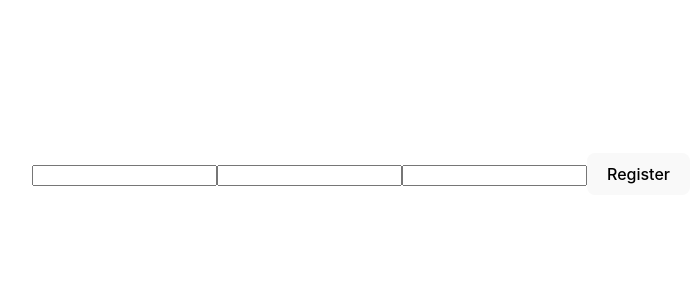
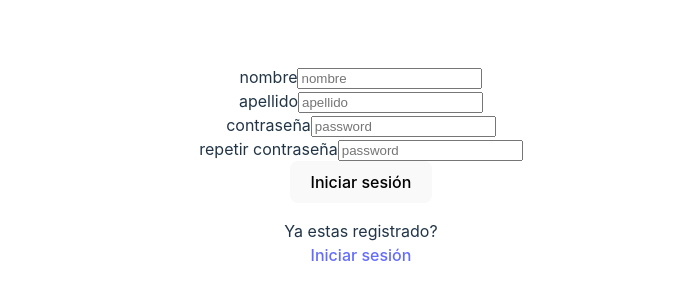
Before and after one commit to VeroPolegre/Fincas_Front, a React (Vite) app: page /register in a window 1280 px wide. Shown: the part 226-526 px from the top of the page, without its empty margins (279-978 px from the left). Built offline with nearby package versions, Linux system fonts and the light colour scheme.

Commit message:
bug register ok

```diff
--- a/src/components/Login/Login.jsx
+++ b/src/components/Login/Login.jsx
@@ -63,7 +63,7 @@ const Login = () => {
           htmlFor="usernameFormLogin"
           className="material-symbols-outlined"
         >
-          person
+          correo electrónico
         </label>
         <input
           type="text"
@@ -81,7 +81,7 @@ const Login = () => {
           htmlFor="passwordFormLogin"
           className="material-symbols-outlined"
         >
-          lock
+          contraseña
         </label>
         <input
           type="password"
--- a/src/components/Register/Register.jsx
+++ b/src/components/Register/Register.jsx
@@ -1,34 +1,145 @@
-import React, { useState } from 'react'
-import { useDispatch } from 'react-redux'
-import { register } from '../../features/auth/authSlice'
+import React, { useEffect, useState } from "react";
+import { useDispatch, useSelector } from "react-redux";
+import { register, login, reset } from "../../features/auth/authSlice";
+import "./Register.scss";
+import { useNavigate } from "react-router-dom";
+import "./Register.scss";
+
 const Register = () => {
-    const [formData, setFormData] = useState({
-        name:'',
-        email:'',
-        password:''
-    })
-    const {name,email,password} = formData
+  const [formData, setFormData] = useState({
 
-    const dispatch = useDispatch()
+    email: "",
+    password: "",
+  });
+  const { email, password } = formData;
+  const { isSuccess, message, isError } = useSelector((state) => state.auth);
 
-    const onChange = (e)=>{
-        setFormData({
-            ...formData,
-            [e.target.name]:e.target.value,
-        })
+  const navigate = useNavigate();
+  const dispatch = useDispatch();
+
+  const [errors, setErrors] = useState({});
+  const [loginError, setLoginError] = useState(null);
+
+  useEffect(() => {
+    if (isSuccess) {
+      navigate("/");
     }
-    const onSubmit = (e) => {
-        e.preventDefault()
-        dispatch(register(formData))
-        console.log('formData',formData)
+    if (isError) {
+      setLoginError("Email o contraseña incorrectos");
     }
+    dispatch(reset());
+  }, [isSuccess, message, isError]);
+
+  const onChange = (e) => {
+    setFormData({
+      ...formData,
+      [e.target.name]: e.target.value,
+    });
+  };
+
+  const onSubmit = (e) => {
+    e.preventDefault();
+
+    const validationErrors = {};
+    if (!email) {
+      validationErrors.email = "Introduzca una dirección de correo electrónico";
+    }
+    if (!password) {
+      validationErrors.password = "Introduzca una contraseña";
+    }
+
+    if (Object.keys(validationErrors).length > 0) {
+      setErrors(validationErrors);
+      return;
+    }
+
+    setErrors({});
+    setLoginError(null);
+    dispatch(login(formData));
+  };
   return (
-    <form onSubmit={onSubmit}>
-        <input type="text" name="name" value={name} onChange={onChange} />
-        <input type="email" name="email" value={email} onChange={onChange}/>
-        <input type="password" name="password" value={password} onChange={onChange}/>
-        <button type="submit">Register</button>
+    <form onSubmit={onSubmit} className="form-register">
+      <div className="custom-label-input">
+        <label
+          htmlFor="usernameFormLogin"
+          className="material-symbols-outlined"
+        >
+          nombre
+        </label>
+        <input
+          type="text"
+          name="nombre"
+          placeholder="nombre"
+          value={name}
+          onChange={onChange}
+          id="usernameFormLogin"
+        />{" "}
+        {errors.name && <p>{errors.name}</p>}
+      </div>
+      <div className="custom-label-input">
+        <label
+          htmlFor="nameFormLogin"
+          className="material-symbols-outlined"
+        >
+          apellido
+        </label>
+        <input
+          type="text"
+          name="apellido"
+          placeholder="apellido"
+          value={name}
+          onChange={onChange}
+          id="surnameFormLogin"
+        />{" "}
+        {errors.surname && <p>{errors.surname}</p>}
+      </div>
+
+      <div className="custom-label-input">
+        <label
+          htmlFor="passwordFormLogin"
+          className="material-symbols-outlined"
+        >
+          contraseña
+        </label>
+        <input
+          type="password"
+          name="password"
+          placeholder="password"
+          value={password}
+          onChange={onChange}
+          id="passwordFormLogin"
+        />{" "}
+        {errors.password && <p>{errors.password}</p>}
+      </div>
+      <div className="custom-label-input">
+        <label
+          htmlFor="passwordFormLogin"
+          className="material-symbols-outlined"
+        >
+          repetir contraseña
+        </label>
+        <input
+          type="password"
+          name="password"
+          placeholder="password"
+          value={password}
+          onChange={onChange}
+          id="password2FormLogin"
+        />{" "}
+        {errors.password && <p>{errors.password}</p>}
+      </div>
+
+      <button type="submit">Iniciar sesión</button>
+
+      {loginError && <p>{loginError}</p>}
+
+      <p className="redirect-message">
+        Ya estas registrado?<br></br>
+        <a href="../login">Iniciar sesión</a>
+      </p>
     </form>
-  )
-}
-export default Register
+  );
+};
+
+
+export default Register;
--- a/src/features/auth/authService.js
+++ b/src/features/auth/authService.js
@@ -1,6 +1,6 @@
 import axios from "axios";
 
-const API_URL = "http://localhost:3001/users";
+const API_URL = "https://fincas-back-dev-kgax.1.us-1.fl0.io/users";
 
 const register = async (userData) => {
   const res = await axios.post(API_URL + "/register", userData);
```
Also changed, not shown: src/components/Register/Register.scss (added).
